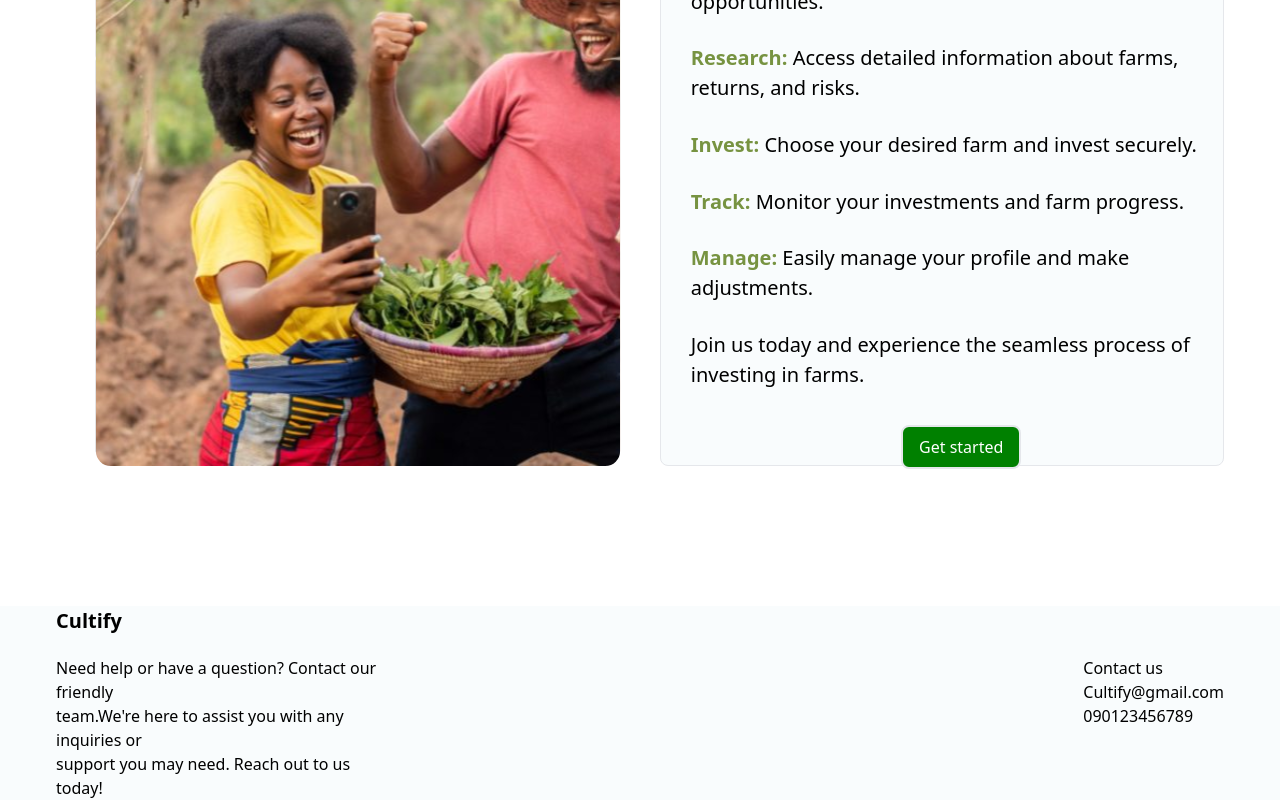
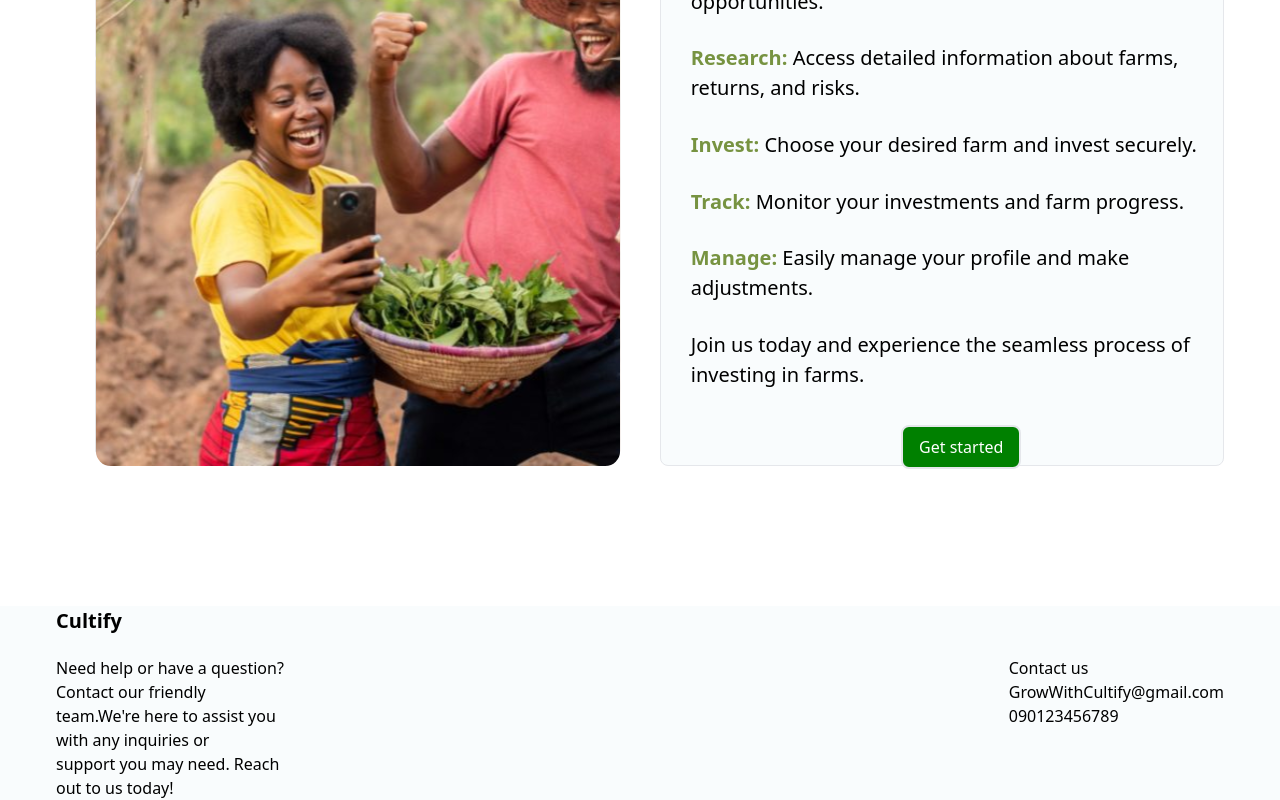
Before and after one commit to reniike/cultify_frontend, a React (Create React App) app: page /home in a window 1280 px wide. Shown: the part 2748-3548 px from the top of the page. Built offline with nearby package versions, Linux system fonts and the light colour scheme.

Commit message:
Deployment implementation

```diff
--- a/src/pages/dashboard/components/adminDasboard.jsx
+++ b/src/pages/dashboard/components/adminDasboard.jsx
@@ -64,7 +64,7 @@ const AdminDashboard = () => {
                 <div className="investors-details grid grid-cols-3 h-13 gap-x-20 mr-6 p-6">
                       <div className="number border-[2px] border-custom-green bg-[#e6f2e3] w-80 h-40 rounded-xl font-bold text-black-600 text-lg pl-3 mb-16">
                         <h3 className="text-[#000000]">Total Number of<br/> Ongoing Farm projects</h3>
-                        <img className="h-[50%] mt-[3%]" src={ongoingProject} alt="" />
+                        {/* <img className="h-[50%] mt-[3%]" src={ongoingProject} alt="" /> */}
                         <p className="mt-[-12.5%] mr-[7%] text-[30px] text-right text-[#000000]">{statistics.totalNumberOfOngoingFarmProject}</p>
                       </div>
                       <div className="number border-[2px] border-custom-green bg-[#e6f2e3] w-80 h-40 rounded-xl font-bold text-black-600 text-lg pl-3 mb-16">
@@ -73,7 +73,7 @@ const AdminDashboard = () => {
                       </div>
                       <div className="number border-[2px] border-custom-green bg-[#e6f2e3] w-80 h-40 rounded-xl font-bold text-black-600 text-lg pl-3 mb-16">
                         <h3 className="text-custom-blue">Next <br/>Next Redeemed Project</h3>
-                        <img className="h-[50%] mt-[3%]" src={date} alt="" />
+                        {/* <img className="h-[50%] mt-[3%]" src={date} alt="" /> */}
                         <p className="mt-[-12%] ml-[15px] text-right text-[25px] text-[#000000] w-[90%] ">{statistics.nextRedeemedProject}</p>
                       </div>
                       <div className="number border-[2px] border-custom-green bg-[#e6f2e3] w-80 h-40 rounded-xl font-bold text-black-600 text-lg pl-3 mb-16">
--- a/src/pages/dashboard/components/adminInvestmentTable.jsx
+++ b/src/pages/dashboard/components/adminInvestmentTable.jsx
@@ -79,8 +79,8 @@ const AdminInvestmentTable = () => {
                     <h3 className="font-bold text-green-500 text-2xl pl-10 mt-4">Ongoing investments</h3>
 
                     <div className='w-full border-spacing-[10px]'>
-                        <div className='w-full justify-center items-center flex h-[1000px] overflow-hidden'>
-                            <table className='w-[950px] h-fit mt-[-70%] rounded-xl z-10 table bg-custom-green/5 border-spacing-[10px] table-auto border-collapse'>
+                        <div className='w-full justify-center items-top flex h-[1000px] overflow-hidden mt-[2%]'>
+                            <table className='w-[950px] h-fit rounded-xl z-10 table bg-custom-green/5 border-spacing-[10px] table-auto border-collapse'>
                                 <thead>
                                     <tr>
                                         <th className='border-b-2 border-b-custom-blue border-solid'>S/N</th>
--- a/src/pages/homepage/components/heroSection.jsx
+++ b/src/pages/homepage/components/heroSection.jsx
@@ -198,7 +198,7 @@ const HeroSection = () => {
                         </div>
                         <div className='ml-[60%]'>
                             <p>Contact us</p>
-                            <p>Cultify@gmail.com</p>
+                            <p>GrowWithCultify@gmail.com</p>
                             <p>090123456789</p>
                         </div>
                     </div>
```
